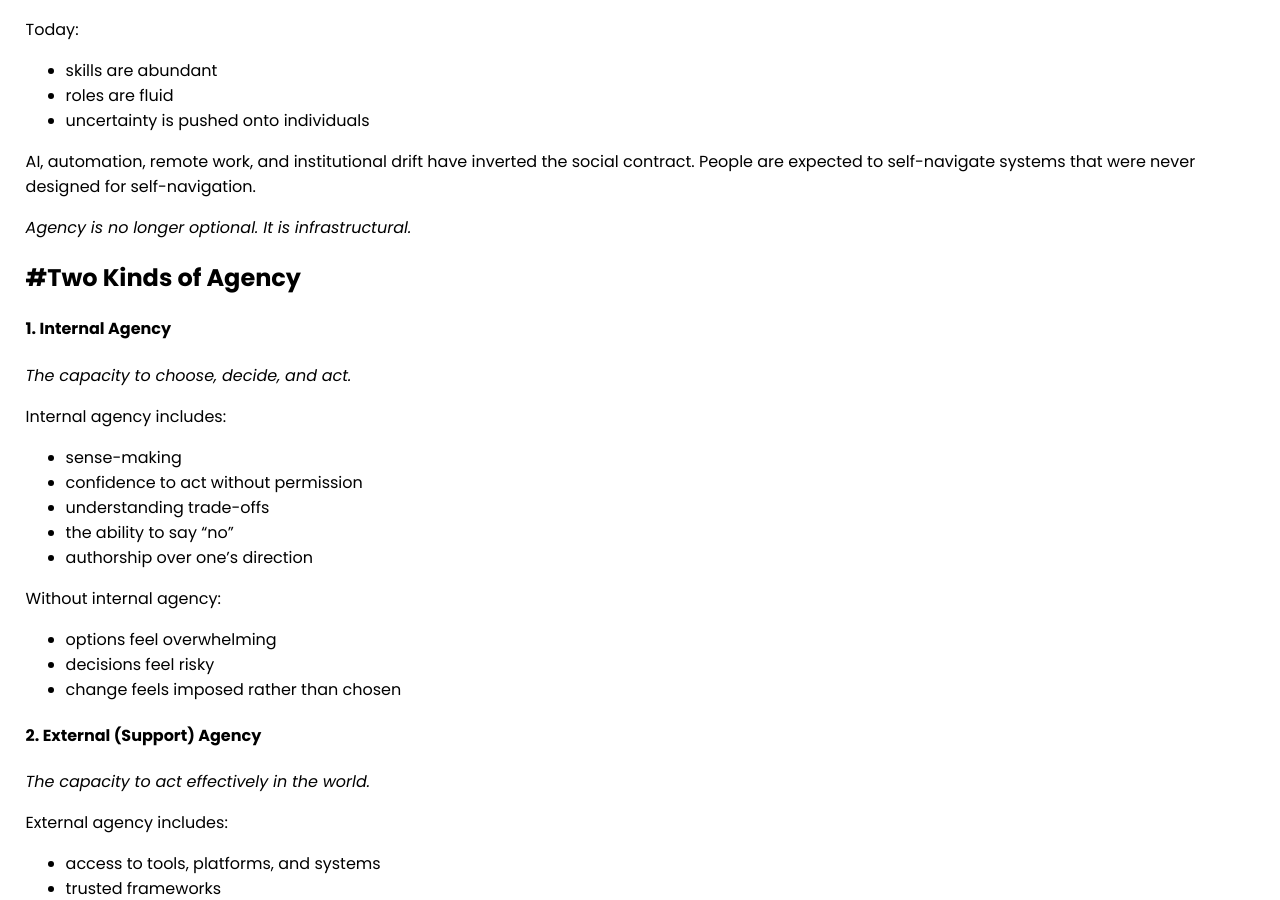
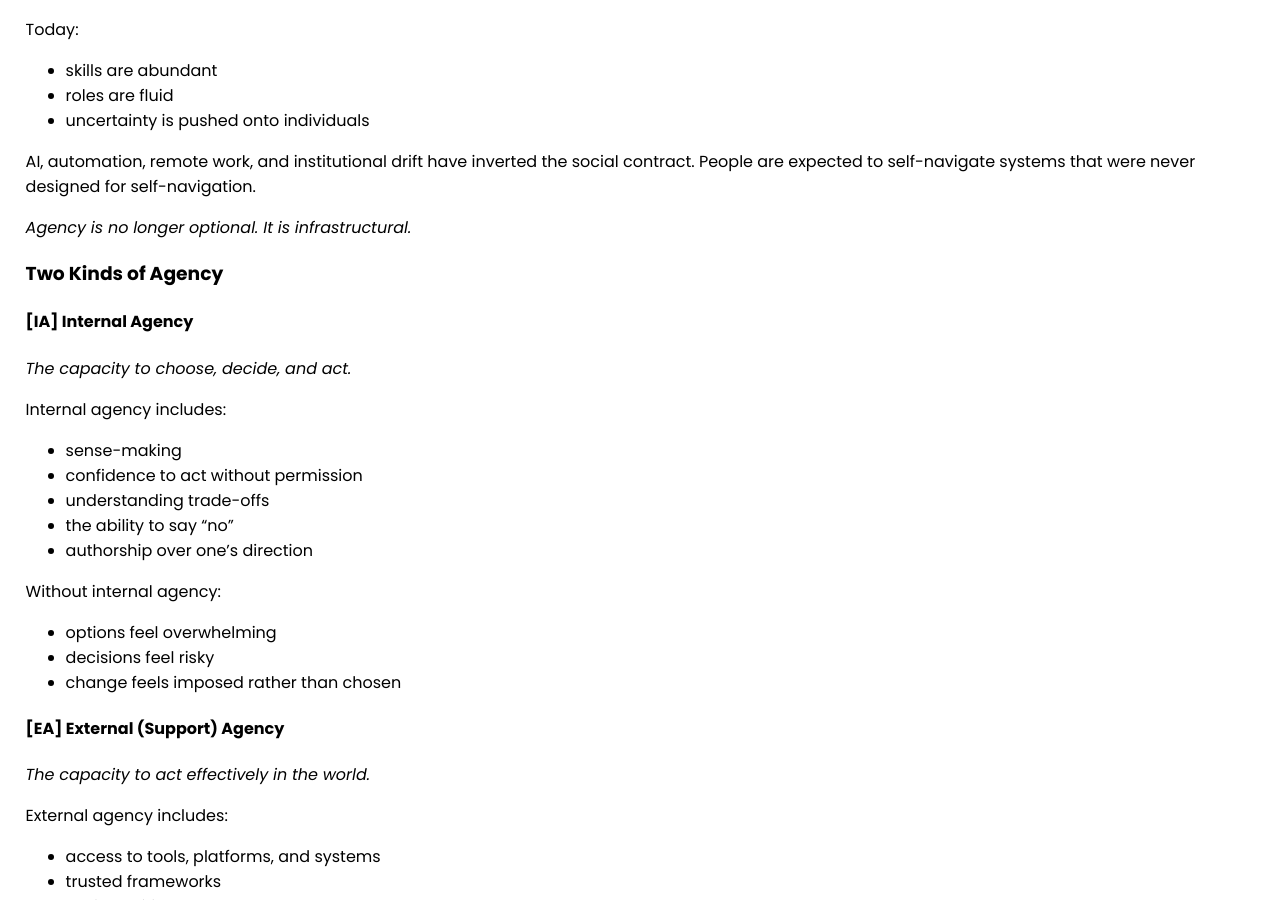
Before and after one commit to selfdriven-foundation/selfdriven-agency, a Jekyll site: the page built from docs/index.md, in a window 1280 px wide and 900 px high, scrolled down 577 px. Built offline with Jekyll 4.4.1, drawn with Linux system fonts in a browser that asks for light colours.

Commit message:
Update index.md

```diff
--- a/docs/index.md
+++ b/docs/index.md
@@ -30,9 +30,10 @@ AI, automation, remote work, and institutional drift have inverted the social co
 
 *Agency is no longer optional. It is infrastructural.*
 
-## #Two Kinds of Agency
+### Two Kinds of Agency
 
-#### 1. Internal Agency
+#### [IA] Internal Agency
+
 *The capacity to choose, decide, and act.*
 
 Internal agency includes:
@@ -47,7 +48,8 @@ Without internal agency:
 - decisions feel risky
 - change feels imposed rather than chosen
 
-#### 2. External (Support) Agency
+#### [EA] External (Support) Agency
+
 *The capacity to act effectively in the world.*
 
 External agency includes:
```
